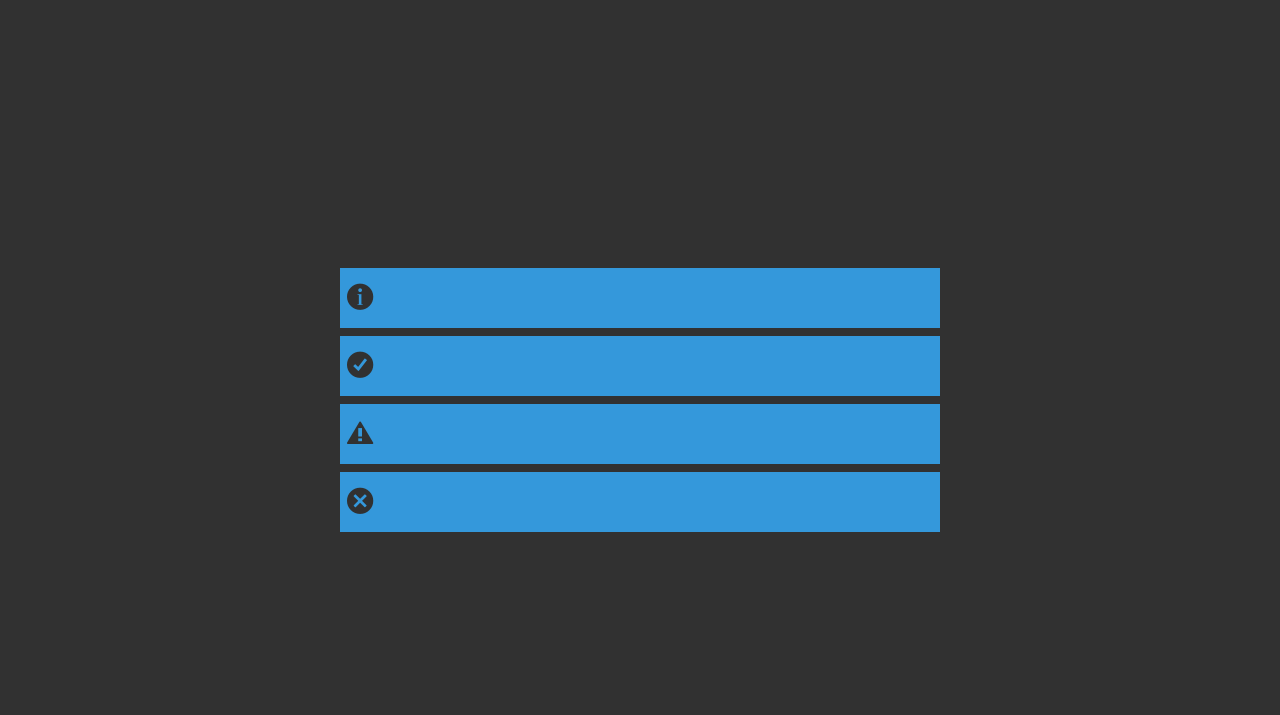
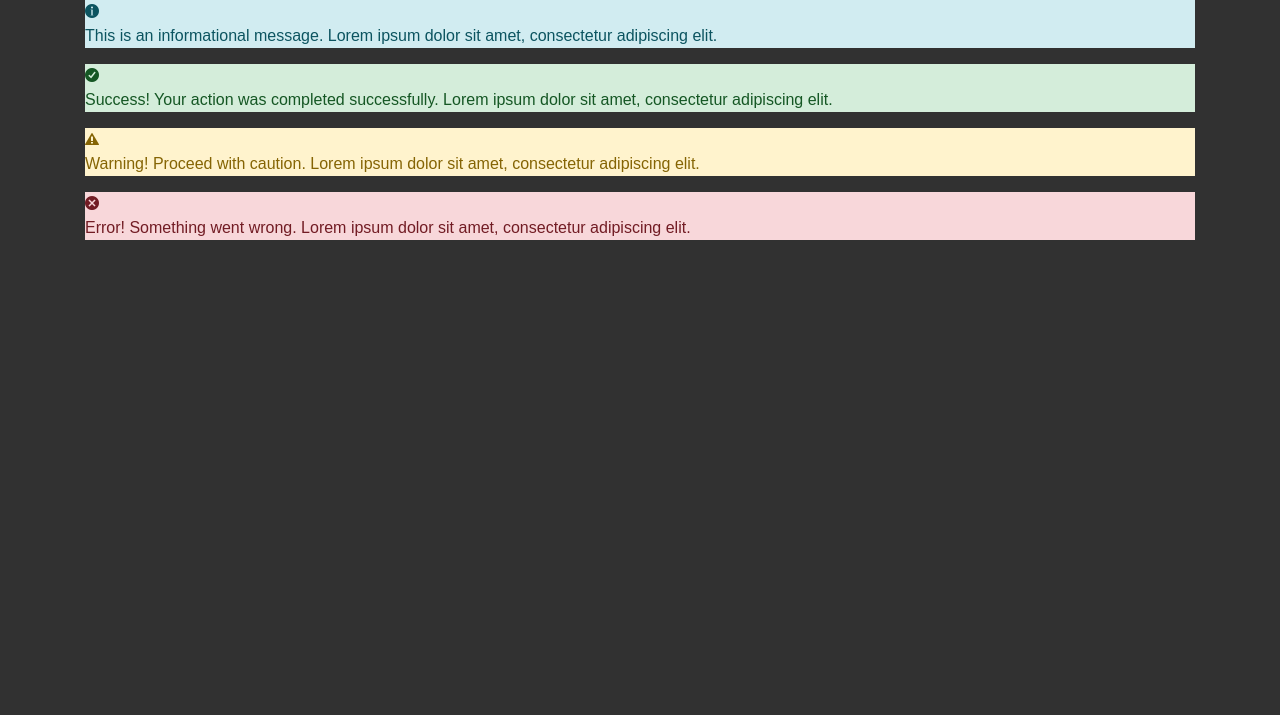
Before and after one commit to cpuncekar/alertMessages, a plain HTML site: page index.html in a window 1280 px wide. Drawn offline with nearby package versions, Linux system fonts and the light colour scheme.

Commit message:
Add files via upload

```diff
--- a/index.html
+++ b/index.html
@@ -1,35 +1,37 @@
 <!DOCTYPE html>
-<html>
+<html lang="en">
 <head>
-	<title>Alert Messages with Using Icons</title>
-	<!--Chris Puncekar | Alert Icons for Fun | Using HTML and CSS-->
-	<link rel="stylesheet" type="text/css" href="styles.css">
+  <meta charset="UTF-8">
+  <meta name="viewport" content="width=device-width, initial-scale=1.0">
+  <title>Alert Messages with Icons</title>
+  <link rel="stylesheet" href="https://maxcdn.bootstrapcdn.com/bootstrap/4.5.2/css/bootstrap.min.css">
+  <link rel="stylesheet" href="styles.css">
 </head>
 <body>
-	<div class="center-box">
-		<div class="m1">
-		  <span class="ion-information-circled"></span>
-		  <p>Lorem ipsum dolor sit amet, consectetur adipisicing elit, sed do eiusmod
-			tempor incididunt ut labore et dolore magna aliqua. Ut enim ad minim veniam. </p>
-		</div>
+  <div class="container">
+    <div class="alert-box alert-info">
+      <span class="icon ion-information-circled"></span>
+      <p>This is an informational message. Lorem ipsum dolor sit amet, consectetur adipiscing elit.</p>
+    </div>
 
-		<div class="m2">
-		  <span class="ion-checkmark-circled"></span>
-		  <p>Lorem ipsum dolor sit amet, consectetur adipisicing elit, sed do eiusmod
-			tempor incididunt ut labore et dolore magna aliqua. Ut enim ad minim veniam. </p>
-		</div>
+    <div class="alert-box alert-success">
+      <span class="icon ion-checkmark-circled"></span>
+      <p>Success! Your action was completed successfully. Lorem ipsum dolor sit amet, consectetur adipiscing elit.</p>
+    </div>
 
-		<div class="m3">
-		  <span class="ion-alert-circled"></span>
-		  <p>Lorem ipsum dolor sit amet, consectetur adipisicing elit, sed do eiusmod
-			tempor incididunt ut labore et dolore magna aliqua. Ut enim ad minim veniam. </p>
-			</div>
+    <div class="alert-box alert-warning">
+      <span class="icon ion-alert-circled"></span>
+      <p>Warning! Proceed with caution. Lorem ipsum dolor sit amet, consectetur adipiscing elit.</p>
+    </div>
 
-		<div class="m4">
-		   <span class="ion-close-circled"></span>
-		   <p>Lorem ipsum dolor sit amet, consectetur adipisicing elit, sed do eiusmod
-		   tempor incididunt ut labore et dolore magna aliqua. Ut enim ad minim veniam. </p>
-		</div>
-	</div>
+    <div class="alert-box alert-danger">
+      <span class="icon ion-close-circled"></span>
+      <p>Error! Something went wrong. Lorem ipsum dolor sit amet, consectetur adipiscing elit.</p>
+    </div>
+  </div>
+
+  <script src="https://code.jquery.com/jquery-3.5.1.slim.min.js"></script>
+  <script src="https://cdn.jsdelivr.net/npm/@popperjs/core@2.5.4/dist/umd/popper.min.js"></script>
+  <script src="https://maxcdn.bootstrapcdn.com/bootstrap/4.5.2/js/bootstrap.min.js"></script>
 </body>
 </html>
```
